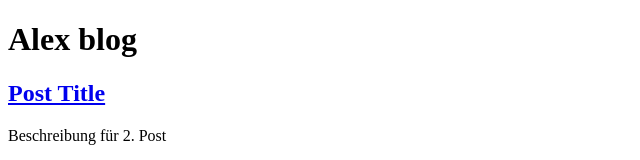
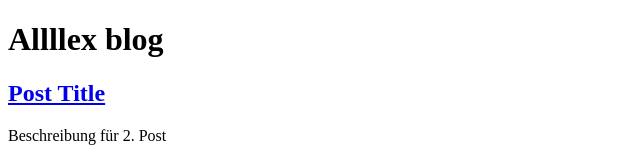
Before and after one commit to deladose/_site, a plain HTML site: page index.html in a window 1280 px wide. Shown: the top 160 px of the page, without its empty margins (0-640 px from the left). Drawn offline with Linux system fonts and the light colour scheme.

Commit message:
Update index.html

```diff
--- a/index.html
+++ b/index.html
@@ -7,7 +7,7 @@
 </head>
 <body>
     <header>
-        <h1> Alex blog</h1>
+        <h1> Allllex blog</h1>
     </header>
     <main>
 
```
